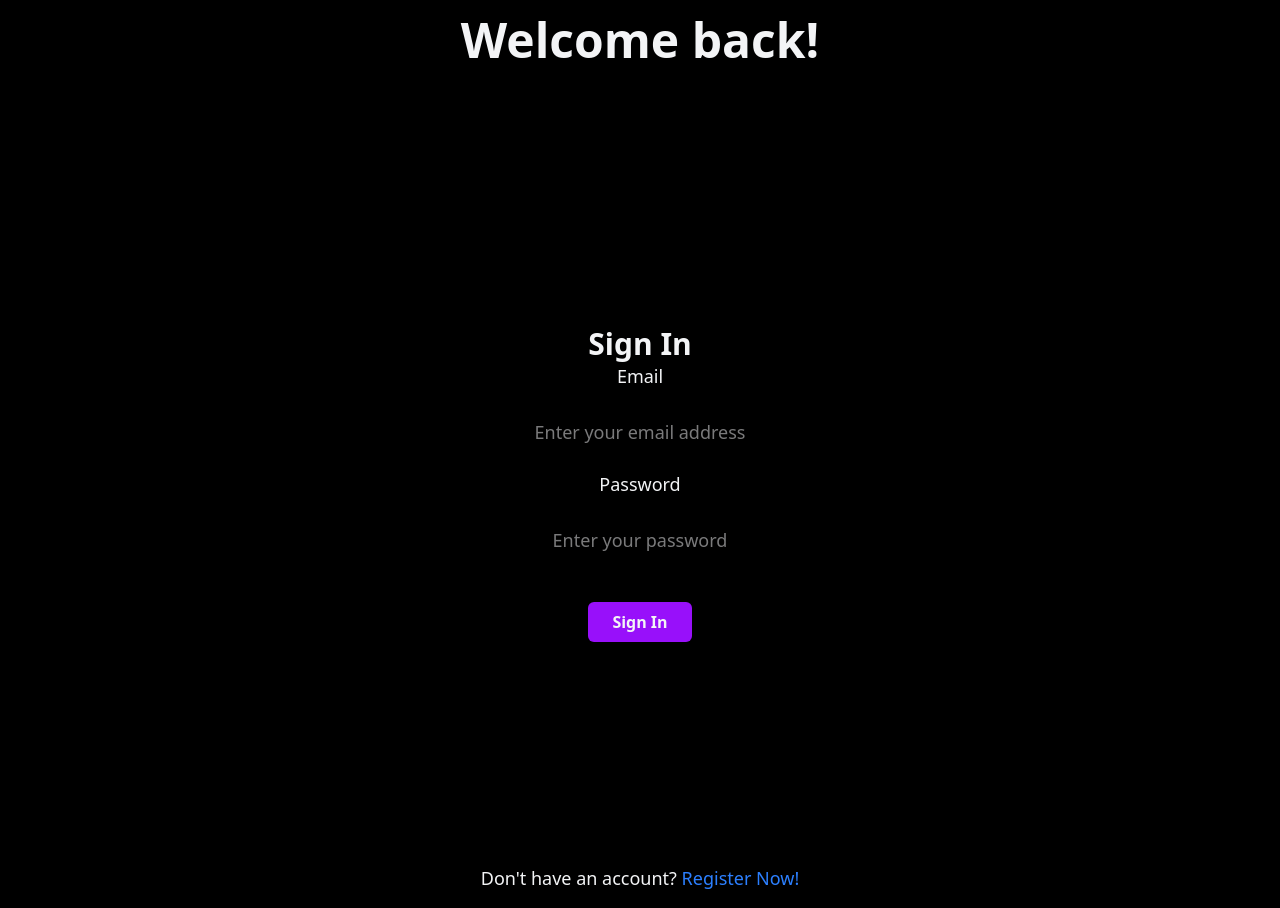
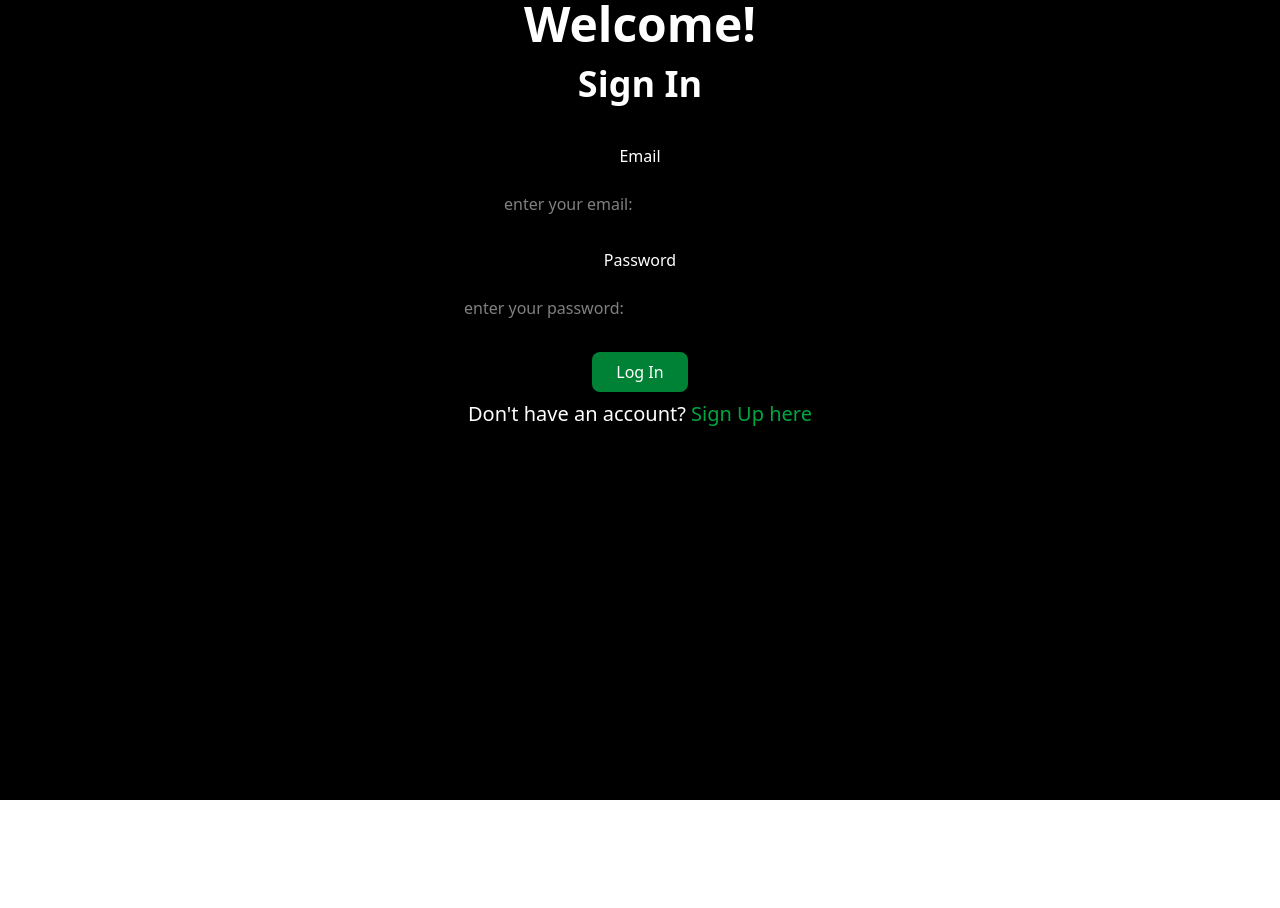
Before and after one commit to Tanko99/alx-fe-capstone, a React (Vite) app in the folder service-finder-app/: page / in a window 1280 px wide. After the commit the page ends 800 px from the top, so only its background shows below. Built offline with nearby package versions, Linux system fonts and the light colour scheme; the HTML template or start-up script is replaced by a standard one.

Commit message:
feat:login form with styling

```diff
--- a/service-finder-app/src/Pages/LandingPage.jsx
+++ b/service-finder-app/src/Pages/LandingPage.jsx
@@ -1,18 +1,11 @@
 import LoginForm from "../components/LoginForm";
-import { Link } from "react-router-dom";
+
 
 
 const LandingPage = () => {
     return (
-        <div className="min-h-screen flex flex-col p-4 sm:p8 justify-center items-center bg-black">
-            <div className=" w-full sm:w-96 flex flex-col justify-center items-center bg-black">
-                <h1 className="text-center md:text-5xl font-bold sm:text-2xll text-gray-100 font-bold">Welcome back!</h1>
-
+        <div >
                 <LoginForm  />
-                <p className="text-gray-100 text-sm  md:text-lg font-medium">Don't have an account? {" "}
-                    <Link className="text-blue-500 hover:underline" to="/register" >Register Now!</Link>
-                </p>
-            </div>
         </div>
     );
 };
--- a/service-finder-app/src/components/LoginForm.jsx
+++ b/service-finder-app/src/components/LoginForm.jsx
@@ -1,73 +1,69 @@
+import useServiceStore from "./serviceStore";
 import { useState } from "react";
 import { useNavigate } from "react-router-dom";
-import useServiceStore from "./serviceStore";
+import { Link } from "react-router-dom";
 
-const LoginForm = () => {
-  const [email, setEmail] = useState("");
-  const [password, setPassword] = useState("");
+ function LoginForm () {
+  const loginUser = useServiceStore(State => State.loginUser);
+  const error = useServiceStore(state => state.error);
+  const [formData, setFormData] = useState({
+    email: '',
+    password: '',
+  });
+  const handleChange = (e) => {
+    setFormData({
+      ...formData, [e.target.name]: e.target.value
+    });
+    set({eror: ""});
+  };
 
-  const loginUser = useServiceStore((state) => state.loginUser);
-  const error = useServiceStore((state) => state.error);
-  const navigate = useNavigate();
-
-  const handleSubmit = (event) => {
-    event.preventDefault();
+  const handleSubmit = (e) => {
+     e.preventDefault();
 
      const success = loginUser(email, password);
-
-    if (success) {
-      navigate("/home");  // go to homepage
+     if(success){
+      Navigate("/home");
+      setFormData({
+        email: '',
+        password: '',
+      });
      }
-
-    setEmail("");
-    setPassword("");
   };
 
   return (
-    <div className="flex flex-col min-h-screen p-4 sm:p-8 justify-center bg-black">
-      <h1 className="text-gray-100 text-center text-3xl sm:text-xl md:text-3xl font-bold mt-10">
-        Sign In
-      </h1>
-
-      <form onSubmit={handleSubmit} className="items-center justify-center shadow-md
-      gap-y-4 flex flex-col">
-        <label className="text-gray-100 text-lg mb-1 font-medium" htmlFor="email">
-          Email
-        </label>
-        <input
-          className="w-full text-center text-gray-100 focus:border-purple-500 focus:ring-2 focus:ring-purple-600 sm:w-64 text-sm md:text-lg px-4 py-2 bg-black rounded-md shadow-lg outline-none"
+    <div className="min-h-screen sm:px-8 px-4 text-white  bg-black">
+      <h1 className="md:text-5xl sm:text-3xl text-4xl text-center  font-bold">Welcome!</h1>
+      <form onSubmit={handleSubmit} className="flex  flex-col gap-y-4 w-full mx-auto items-center">
+        <h2 className="md:text-4xl sm:text-2xl text-lg text-center font-bold  mt-4 mb-6">Sign In</h2>
+        <label className="font-edium"  htmlFor="email">Email</label>
+        <input className="md:w-76 sm:w-64 focus:border-green-700 focus:ring-2 focus:ring-green-700 focus:outline-none
+        px-4 py-2 mb-2 rounded-lg shadow-lg"
         id="email"
         type="email"
-          value={email}
-          onChange={(e) => setEmail(e.target.value)}
-          placeholder="Enter your email address"
+        value={formData.email}
+        onChange={handleChange}
+        placeholder="enter your email:"
         required
         />
 
-        <label className="text-gray-100 text-lg mb-1" htmlFor="password">
-          Password
-        </label>
-        <input
-          className="w-full text-center text-gray-100 bg-black focus:border-purple-500 rounded-md focus:ring-2 focus:ring-purple-600 sm:w-64 text-sm md:text-lg mb-6 px-4 py-2"
+        <label htmlFor="password" className="font-medium" >Password</label>
+        <input className="md:w-96 sm:w-64 focus:border-green-700 focus:ring-2 focus:ring-green-700 focus:outline-none
+        px-4 py-2 mb-2 rounded-lg shadow-lg"
         id="password"
         type="password"
-          value={password}
-          onChange={(e) => setPassword(e.target.value)}
-          placeholder="Enter your password"
+        value={formData.password}
+        onChange={handleChange}
+        placeholder="enter your password:"
         required
         />
 
-        <button
-          className="py-2 px-6 text-gray-100 bg-purple-600 font-bold rounded-md hover:bg-purple-900"
-          type="submit"
-        >
-          Sign In
-        </button>
+        <button className="px-6 py-2 rounded-lg shadow-lg cursor-pointer bg-green-700" type="submit" > Log In</button>
       </form>
-
-      {error && <p className="text-red-600 text-base"> {error} </p>}
+    <p className="text-center md:text-xl sm:text-lg mt-2 text-base"> Don't have an account? {" "}
+      <Link className="text-green-600 hover:underline" to="/register">Sign Up here</Link>
+    </p>
     </div>
   );
-};
+ }
 
  export default LoginForm;
```
Lines whose indentation alone changed are shown as unchanged.
